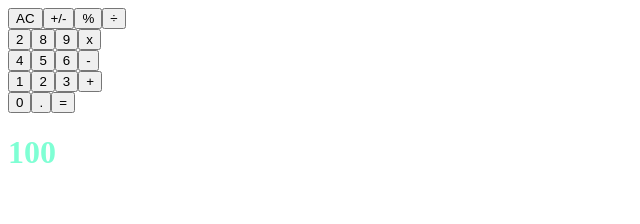
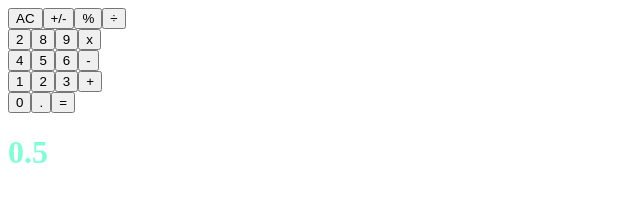
Before and after one commit to AlanSoto31/calculator-react, a React (Create React App) app: page / in a window 1280 px wide. Shown: the top 224 px of the page, without its empty margins (0-640 px from the left). Built offline with nearby package versions, Linux system fonts and the light colour scheme.

Commit message:
Add calculate function in App component

```diff
--- a/src/components/App.js
+++ b/src/components/App.js
@@ -1,12 +1,20 @@
 import React from 'react';
 import ButtonPanel from './ButtonPanel';
 import Display from './Display';
+import calculate from '../logic/calculate';
+
+const data1 = {
+  total: '0.5',
+  next: '5.5',
+  operation: null,
+};
 
 function App() {
+  const dataResult = calculate(data1, '+');
   return (
     <>
       <ButtonPanel />
-      <Display result="100" />
+      <Display result={dataResult.total} />
     </>
   );
 }
```
